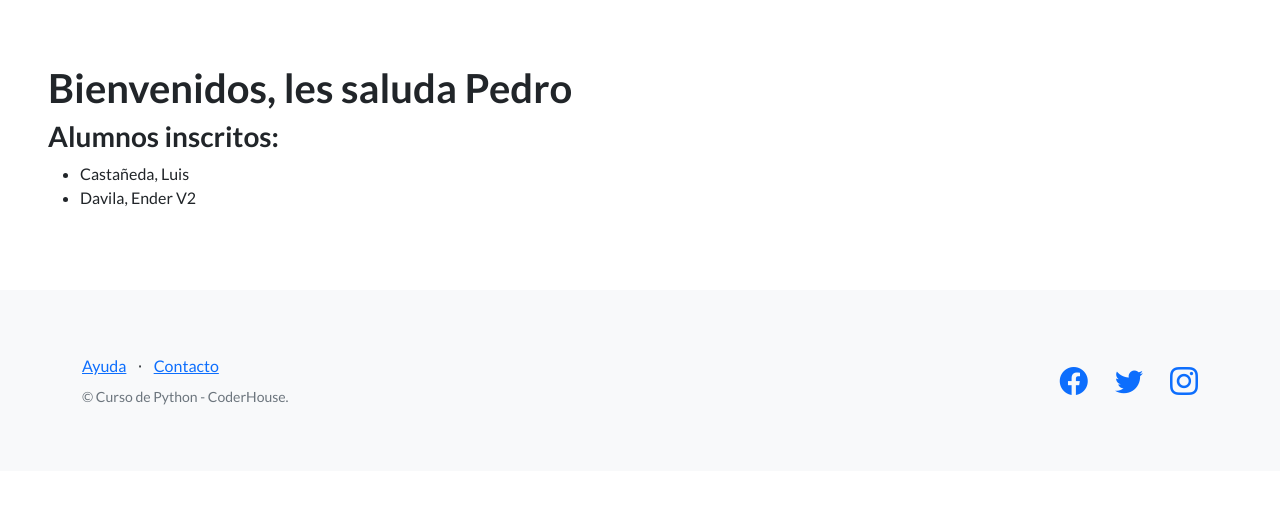
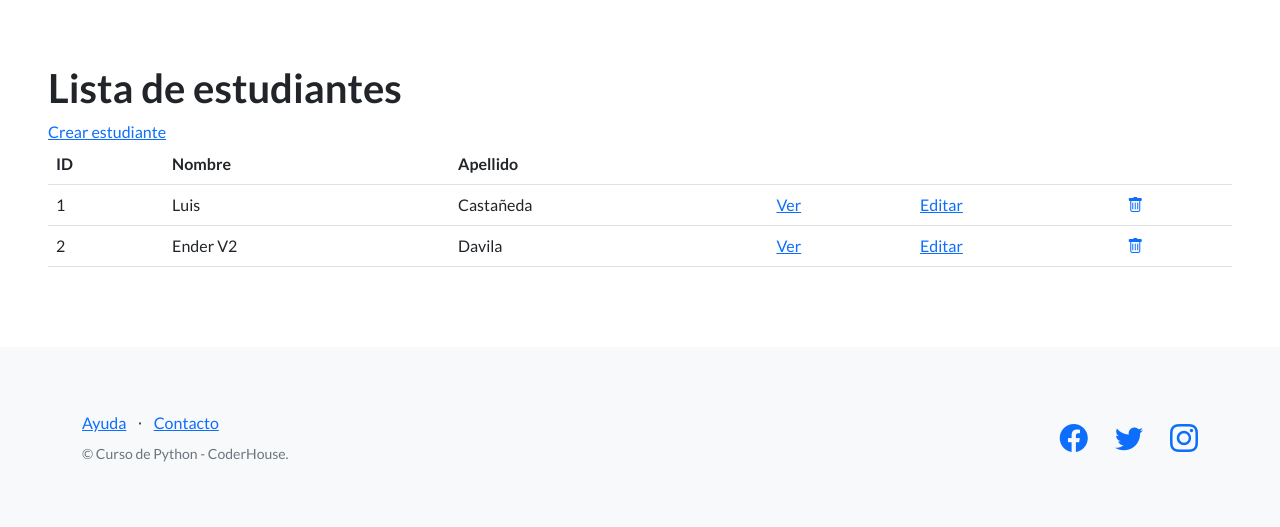
Before and after one commit to pedrorojasg/55350_django, a Django app: page /estudios/estudiantes/ in a window 1280 px wide. Shown: the part 66-593 px from the top of the page. Run offline with Django 4.2, Linux system fonts and the light colour scheme; data comes from the database, SQL or seed files in the repository; both versions use the stored data as it was after the commit; some libraries are stand-ins or nearby versions.

Commit message:
Agregado CRUD para estudiantes usando vistas basadas en clases

```diff
--- a/control_estudios/templates/control_estudios/lista_estudiantes.html
+++ b/control_estudios/templates/control_estudios/lista_estudiantes.html
@@ -5,16 +5,39 @@ Lista de estudiantes
 {% endblock titulo %}
 
 {% block contenido %}
-<h1>
-  Bienvenidos, les saluda {{ profesor }}
-</h1>
+<h1>Lista de estudiantes</h1>
+<a href="{% url 'crear_estudiante' %}">Crear estudiante</a>
+<br>
 
-<h3>Alumnos inscritos:</h3>
-<ul>
-{% for estudiante in estudiantes %}
-  <li>
-    {{ estudiante.apellido}}, {{ estudiante.nombre}}
-  </li>
-{% endfor %}
-</ul>
+<table class="table">
+  <tbody>
+    <tr>
+      <th>ID</th>
+      <th>Nombre</th>
+      <th>Apellido</th>
+      <td></td>
+      <td></td>
+      <td></td>
+    </tr>
+    {% for alumno in object_list %}
+    <tr>
+      <td>{{ alumno.id }}</td>
+      <td>{{ alumno.nombre }}</td>
+      <td>{{ alumno.apellido }}</td>
+      <td>
+        <a href="{% url 'ver_estudiante' alumno.id %}">Ver</a>
+      </td>
+      <td>
+        <a href="{% url 'editar_estudiante' alumno.id %}">Editar</a>
+      </td>
+      <td>
+        <a href="{% url 'eliminar_estudiante' alumno.id %}">
+          <i class="bi bi-trash"></i>
+        </a>
+      </td>
+    </tr>
+    {% endfor %}
+  </tbody>
+</table>
+
 {% endblock contenido %}
--- a/control_estudios/urls.py
+++ b/control_estudios/urls.py
@@ -2,16 +2,23 @@ from django.contrib import admin
 from django.urls import path
 
 from control_estudios.views import (
-    listar_estudiantes, listar_cursos, crear_curso, buscar_cursos, eliminar_curso,
-    editar_curso
+    listar_cursos, crear_curso, buscar_cursos, eliminar_curso,
+    editar_curso, EstudianteListView, EstudianteCreateView,
+    EstudianteDetailView, EstudianteUpdateView, EstudianteDeleteView
 )
 
 # Son las URLS especificas de la app
 urlpatterns = [
-    path("estudiantes/", listar_estudiantes, name="lista_estudiantes"),
+    # URLS de cursos
     path("cursos/", listar_cursos, name="lista_cursos"),
     path("crear-curso/", crear_curso, name="crear_curso"),
     path("buscar-cursos/", buscar_cursos, name="buscar_cursos"),
+    path("editar-curso/<int:id>/", editar_curso, name="editar_curso"),
     path('eliminar-curso/<int:id>/', eliminar_curso, name="eliminar_curso"),
-    path("editar-curso/<int:id>/", editar_curso, name="editar_curso"),
+    # URLS de estudiantes
+    path("estudiantes/", EstudianteListView.as_view(), name="lista_estudiantes"),
+    path('estudiantes/<int:pk>/', EstudianteDetailView.as_view(), name="ver_estudiante"),
+    path('crear-estudiante/', EstudianteCreateView.as_view(), name="crear_estudiante"),
+    path('editar-estudiante/<int:pk>/', EstudianteUpdateView.as_view(), name="editar_estudiante"),
+    path('eliminar-estudiante/<int:pk>/', EstudianteDeleteView.as_view(), name="eliminar_estudiante"),
 ]
--- a/control_estudios/views.py
+++ b/control_estudios/views.py
@@ -1,24 +1,27 @@
 from django.shortcuts import render, redirect
-from django.urls import reverse
+from django.urls import reverse, reverse_lazy
+from django.views.generic import ListView, CreateView, DetailView, UpdateView, DeleteView
 from django.db.models import Q
 
 from control_estudios.models import Curso, Estudiante
 from control_estudios.forms import CursoFormulario
 
 
-def listar_estudiantes(request):
-    contexto = {
-        "profesor": "Pedro",
-        "estudiantes": Estudiante.objects.all(),
-    }
-    http_response = render(
-        request=request,
-        template_name='control_estudios/lista_estudiantes.html',
-        context=contexto,
-    )
-    return http_response
+# NO USADO. ver vista basada en clases abajo
+# def listar_estudiantes(request):
+#     contexto = {
+#         "profesor": "Pedro",
+#         "estudiantes": Estudiante.objects.all(),
+#     }
+#     http_response = render(
+#         request=request,
+#         template_name='control_estudios/lista_estudiantes.html',
+#         context=contexto,
+#     )
+#     return http_response
 
 
+# Vistas de cursos
 def listar_cursos(request):
     # Data de pruebas, más adelante la llenaremos con nuestros cursos de verdad
     contexto = {
@@ -140,3 +143,31 @@ def editar_curso(request, id):
         template_name='control_estudios/formulario_curso.html',
         context={'formulario': formulario},
     )
+
+
+# Vistas de estudiantes (basadas en clases)
+class EstudianteListView(ListView):
+    model = Estudiante
+    template_name = 'control_estudios/lista_estudiantes.html'
+
+
+class EstudianteCreateView(CreateView):
+    model = Estudiante
+    fields = ('apellido', 'nombre', 'email', 'dni')
+    success_url = reverse_lazy('lista_estudiantes')
+
+
+class EstudianteDetailView(DetailView):
+    model = Estudiante
+    success_url = reverse_lazy('lista_estudiantes')
+
+
+class EstudianteUpdateView(UpdateView):
+    model = Estudiante
+    fields = ('apellido', 'nombre', 'email', 'dni')
+    success_url = reverse_lazy('lista_estudiantes')
+
+
+class EstudianteDeleteView(DeleteView):
+    model = Estudiante
+    success_url = reverse_lazy('lista_estudiantes')
```
Also changed, not shown: control_estudios/templates/control_estudios/estudiante_confirm_delete.html (added, +15 -0 lines), control_estudios/templates/control_estudios/estudiante_detail.html (added, +25 -0 lines), control_estudios/templates/control_estudios/estudiante_form.html (added, +14 -0 lines), db.sqlite3.
